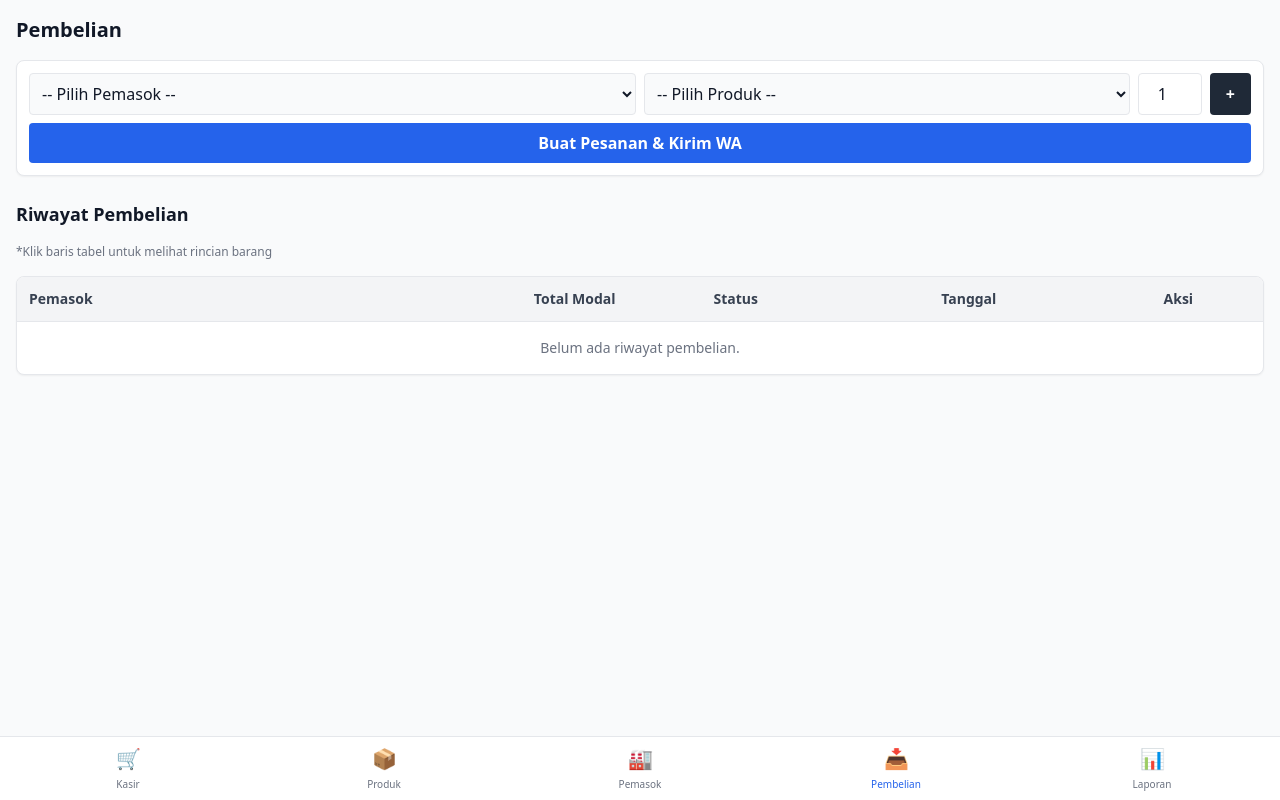
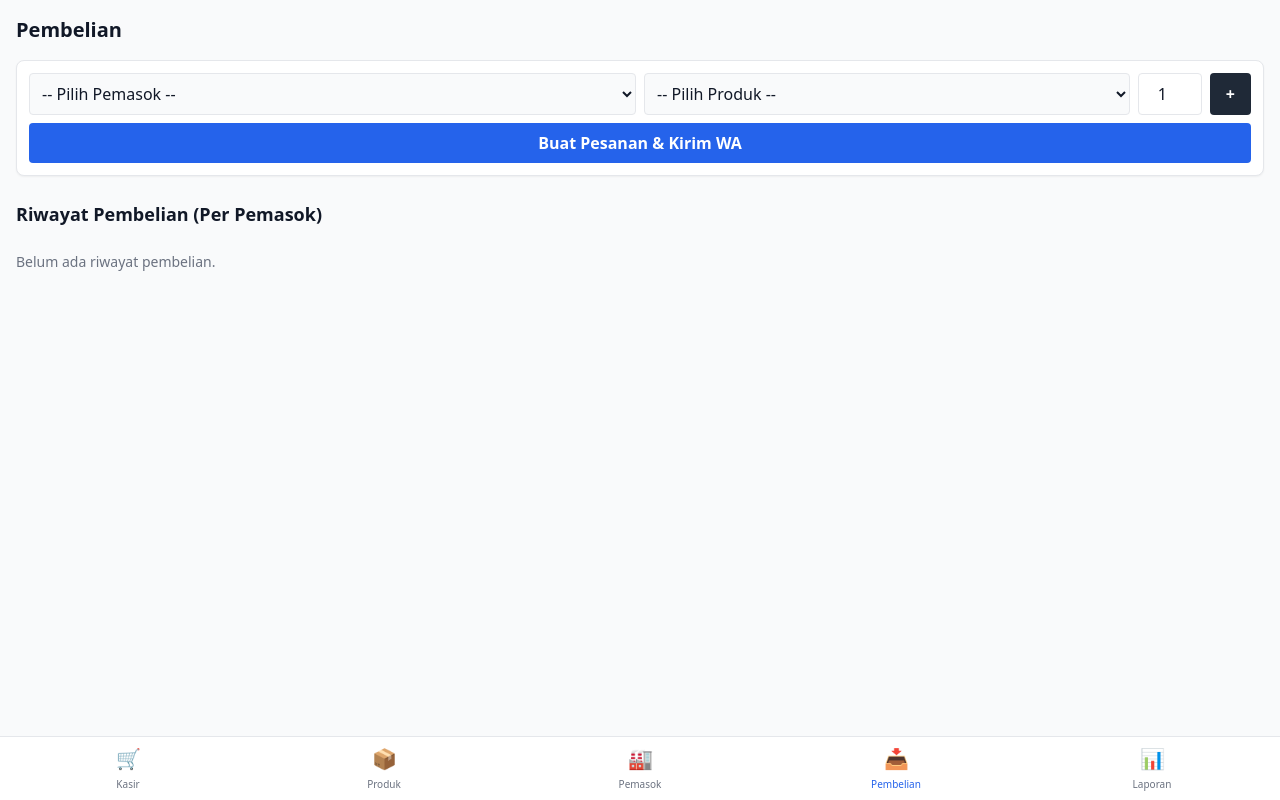
Before and after one commit to salmonranda1609/toko-offline, a Next.js app: page /pembelian in a window 1280 px wide. Built offline with nearby package versions, Linux system fonts and the light colour scheme.

Commit message:
pesan penjelasan update

```diff
--- a/app/pembelian/page.tsx
+++ b/app/pembelian/page.tsx
@@ -71,7 +71,7 @@ export default function PembelianPage() {
   }
 
   function openReceiveModal(p: Purchase, e: React.MouseEvent) {
-    e.stopPropagation() // Mencegah modal detail terbuka saat klik tombol terima
+    e.stopPropagation()
     setReceiveData(p)
     const initialCosts: Record<string, string> = {}
     p.items.forEach(item => { initialCosts[item.product_id] = '' })
@@ -94,7 +94,6 @@ export default function PembelianPage() {
     }
 
     await db.transaction('rw', db.products, db.purchases, async () => {
-      // Simpan harga per pcs ke dalam array items agar bisa dilihat di detail
       const updatedItems = receiveData.items.map(item => ({
         ...item,
         cost_per_pcs: hargaPerPcsMap[item.product_id]
@@ -120,6 +119,14 @@ export default function PembelianPage() {
     setReceiveData(null)
     load()
   }
+
+  // --- LOGIKA GROUPING PER PEMASOK ---
+  const groupedPurchases = suppliers.map(sup => {
+    return {
+      supplier: sup,
+      history: purchases.filter(p => p.supplier_id === sup.id)
+    }
+  }).filter(group => group.history.length > 0) // Hanya tampilkan pemasok yang punya riwayat
 
   return (
     <div className="p-4 pb-24 space-y-4 relative">
@@ -155,31 +162,40 @@ export default function PembelianPage() {
         {msg && <p className="text-blue-600 text-sm">{msg}</p>}
       </div>
 
-      {/* TABEL RIWAYAT PEMBELIAN */}
-      <h2 className="font-semibold text-lg pt-2">Riwayat Pembelian</h2>
-      <p className="text-xs text-gray-500 -mt-3 mb-2">*Klik baris tabel untuk melihat rincian barang</p>
+      {/* RIWAYAT PEMBELIAN (DI-GROUPING) */}
+      <div className="space-y-6 pt-2">
+        <h2 className="font-semibold text-lg">Riwayat Pembelian (Per Pemasok)</h2>
+
+        {groupedPurchases.length === 0 && (
+          <p className="text-sm text-gray-500">Belum ada riwayat pembelian.</p>
+        )}
+
+        {groupedPurchases.map(({ supplier, history }) => (
+          <div key={supplier.id} className="space-y-2">
+            <h3 className="font-bold text-blue-800 bg-blue-50 inline-block px-3 py-1 rounded-lg border border-blue-100">
+              🏭 {supplier.name}
+            </h3>
 
             <div className="bg-white border rounded-lg overflow-hidden shadow-sm">
               <table className="w-full text-sm">
                 <thead>
                   <tr className="bg-gray-100 text-left text-gray-700 font-bold border-b">
-              <th className="p-3">Pemasok</th>
+                    <th className="p-3">Tanggal</th>
                     <th className="p-3 text-right">Total Modal</th>
                     <th className="p-3 text-center">Status</th>
-              <th className="p-3 text-center">Tanggal</th>
                     <th className="p-3 text-center">Aksi</th>
                   </tr>
                 </thead>
                 <tbody>
-            {purchases.map(p => {
-              const sup = suppliers.find(s => s.id === p.supplier_id)
-              return (
+                  {history.map(p => (
                     <tr
                       key={p.id}
                       onClick={() => setDetailPurchase(p)}
                       className="border-b last:border-0 hover:bg-blue-50 cursor-pointer transition-colors"
                     >
-                  <td className="p-3">{sup?.name || 'Pemasok'}</td>
+                      <td className="p-3 whitespace-nowrap">
+                        {new Date(p.created_at).toLocaleDateString('id-ID')}
+                      </td>
                       <td className="p-3 text-right">
                         {p.total > 0 ? `Rp ${p.total.toLocaleString()}` : '-'}
                       </td>
@@ -189,9 +205,6 @@ export default function PembelianPage() {
                         }`}>
                           {p.status}
                         </span>
-                  </td>
-                  <td className="p-3 text-center whitespace-nowrap">
-                    {new Date(p.created_at).toLocaleDateString('id-ID')}
                       </td>
                       <td className="p-3 text-center">
                         {p.status === 'sent' && (
@@ -204,13 +217,12 @@ export default function PembelianPage() {
                         )}
                       </td>
                     </tr>
-              )
-            })}
-            {purchases.length === 0 && (
-              <tr><td colSpan={5} className="p-4 text-center text-gray-500">Belum ada riwayat pembelian.</td></tr>
-            )}
+                  ))}
                 </tbody>
               </table>
+            </div>
+          </div>
+        ))}
       </div>
 
       {/* MODAL 1: INPUT HARGA MODAL (SAAT TERIMA BARANG) */}
```
Lines whose indentation alone changed are shown as unchanged.
